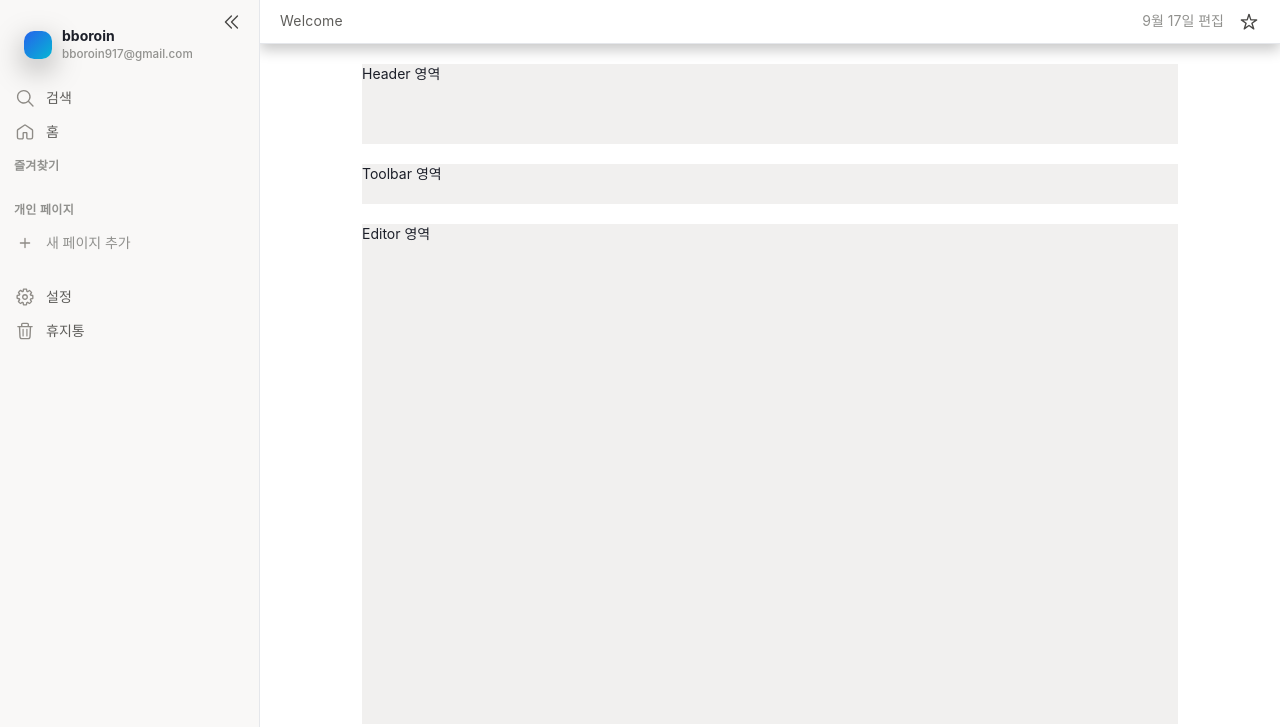
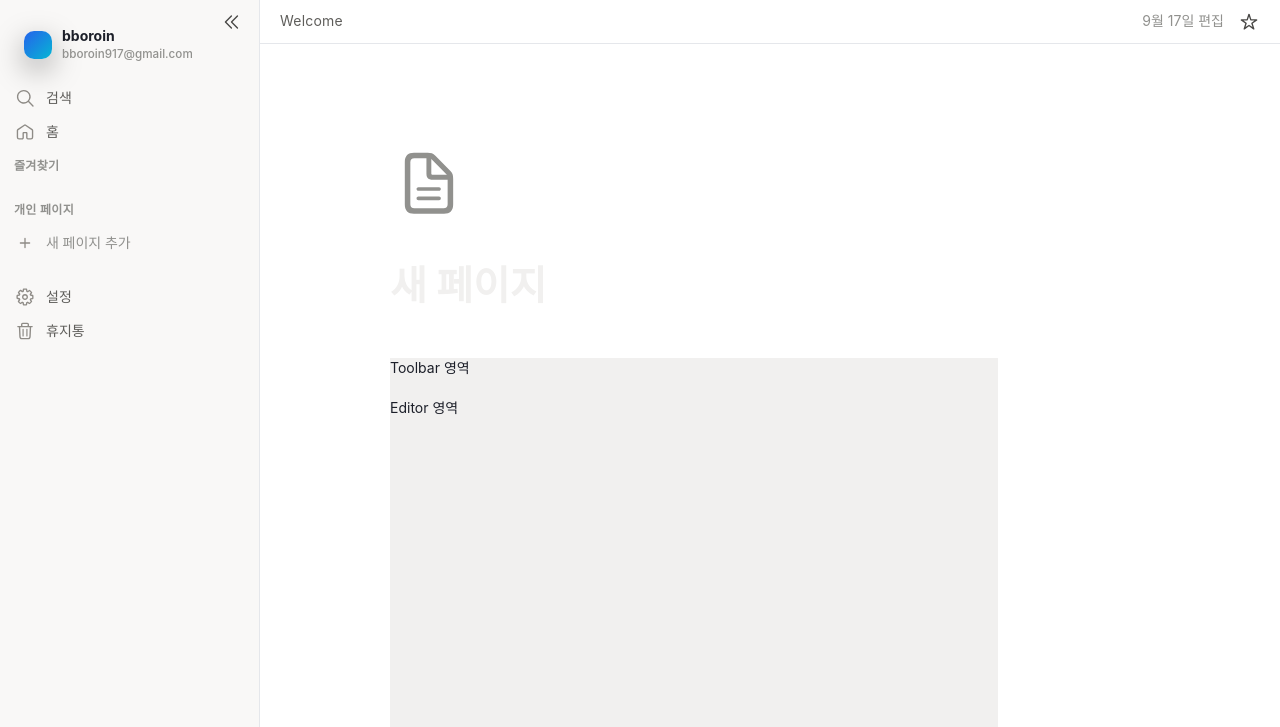
Before and after one commit to zzzRYT/whip, a plain HTML site: page ARI/clone_notion/index.html in a window 1280 px wide. Shown: the top 727 px of the page. Drawn offline with Linux system fonts and the light colour scheme.

Commit message:
feat: 문서 header 영역 구성 및 자동 줄바꿈 적용

```diff
--- a/ARI/clone_notion/index.html
+++ b/ARI/clone_notion/index.html
@@ -111,7 +111,21 @@
       <main>
         <div class="doc-canvas">
           <!-- Header -->
-          <div class="doc-header">Header 영역</div>
+          <div class="doc-header">
+            <button id="iconBtn" class="doc-icon-big" title="Change icon">
+              <img
+                src="./assets/icons/page-default-icon.svg"
+                alt="기본 문서 아이콘"
+              />
+            </button>
+            <div class="title-wrap">
+              <textarea
+                id="titleInput"
+                class="title-input"
+                placeholder="새 페이지"
+              ></textarea>
+            </div>
+          </div>
 
           <!-- Toolbar -->
           <div id="toolbar" class="toolbar">Toolbar 영역</div>
--- a/ARI/clone_notion/scripts/main.js
+++ b/ARI/clone_notion/scripts/main.js
@@ -243,3 +243,16 @@ starBtn.addEventListener("click", () => {
     ? "./assets/icons/star-fill-icon.svg"
     : "./assets/icons/star-icon.svg";
 });
+
+const titleInput = document.getElementById("titleInput");
+
+function autoResize(el) {
+  el.style.height = "auto";
+  el.style.height = el.scrollHeight + "px";
+}
+
+// 입력 중 자동 증가
+titleInput.addEventListener("input", () => autoResize(titleInput));
+
+// 초기값 있을 때도 맞춤
+window.addEventListener("load", () => autoResize(titleInput));
--- a/ARI/clone_notion/styles/main.css
+++ b/ARI/clone_notion/styles/main.css
@@ -7,8 +7,6 @@
   height: 100dvh;
   width: 100vw;
   overflow: visible;
-  background: linear-gradient(180deg, rgba(255, 255, 255, 0.02), transparent),
-    var(--panel-2);
   transition: grid-template-columns 0.3s ease;
 }
 .app.is-collapsed {
@@ -253,7 +251,6 @@
   padding: 10px 14px;
   background: var(--bg);
   border-bottom: 1px solid var(--border);
-  box-shadow: 0 6px 14px rgba(0, 0, 0, 0.22);
   color: var(--text);
 }
 
@@ -307,22 +304,53 @@
 }
 
 /* Main */
-.doc-canvas {
-  height: 100%;
+main {
   grid-column: 2;
   grid-row: 2;
-  background-color: var(--bg);
-  display: flex;
-  flex-direction: column;
-  align-items: center;
-  gap: 20px;
+  overflow: auto;
+}
+.doc-canvas {
+  max-width: 800px;
+  margin: 0 auto 30vh;
+  padding: 20px;
 }
 
 .doc-header {
-  height: 80px;
-  width: 80%;
-  background-color: var(--panel-3);
-  margin-top: 20px;
+  width: 100%;
+  display: flex;
+  flex-direction: column;
+  align-items: flex-start;
+}
+.doc-icon-big {
+  cursor: pointer;
+  display: flex;
+  align-items: center;
+  justify-content: center;
+  width: 78px;
+  height: 78px;
+  position: relative;
+  margin-top: 80px;
+  margin-bottom: 40px;
+}
+.title-wrap {
+  width: 100%;
+}
+.title-input {
+  all: unset;
+  display: block;
+  width: 100%;
+  box-sizing: border-box;
+  font-weight: 700;
+  font-size: 40px;
+  cursor: text;
+  line-height: 1.2;
+  resize: none;
+  white-space: pre-wrap;
+  word-break: break-word;
+  overflow: hidden;
+}
+.title-input::placeholder {
+  color: var(--panel-3);
 }
 
 .toolbar {
```
